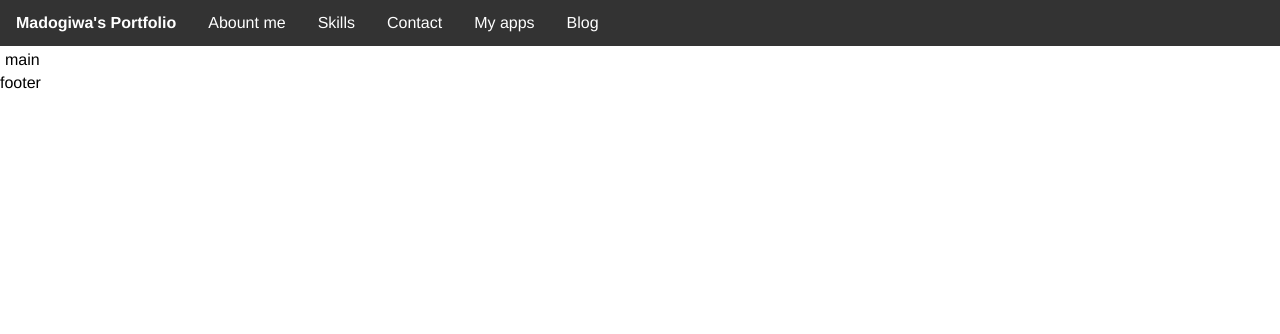
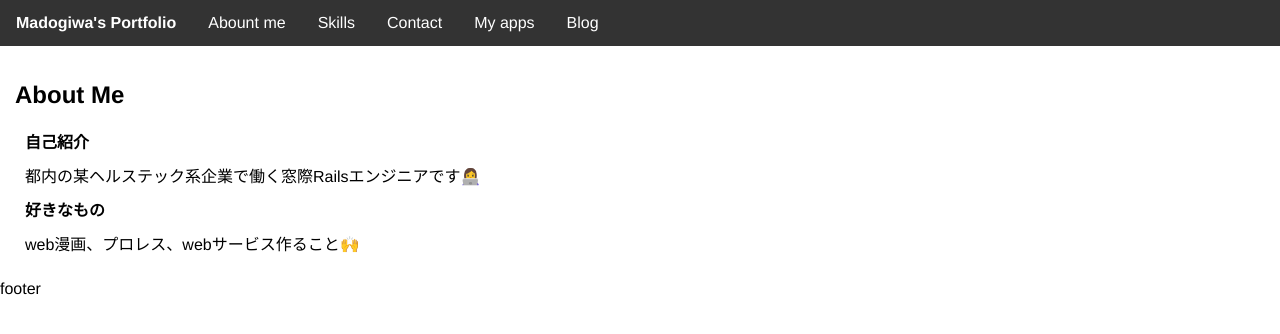
Before and after one commit to Madogiwa0124/portfolio, a Vue app: page / in a window 1280 px wide. Shown: the top 334 px of the page. Built offline with nearby package versions, Linux system fonts and the light colour scheme.

Commit message:
add AboutMe component :gift:

```diff
--- a/src/App.vue
+++ b/src/App.vue
@@ -4,7 +4,7 @@
       <Navbar />
     </header>
     <main>
-      main
+      <AboutMe />
     </main>
     <footer>
       footer
@@ -16,11 +16,13 @@
 import { Component, Vue } from 'vue-property-decorator';
 import HelloWorld from './components/HelloWorld.vue';
 import Navbar from './components/Navbar.vue';
+import AboutMe from './components/AboutMe.vue';
 
 @Component({
   components: {
     HelloWorld,
     Navbar,
+    AboutMe,
   },
 })
 export default class App extends Vue {}
@@ -37,6 +39,10 @@ body {
   padding: 0px;
 }
 
+main {
+  margin: 10px;
+}
+
 #app {
   font-family: 'Avenir', Helvetica, Arial, sans-serif;
   -webkit-font-smoothing: antialiased;
--- /dev/null
+++ b/src/components/AboutMe.vue
@@ -0,0 +1,34 @@
+<template>
+  <div class="aboutme">
+    <h2 class="aboutme--title">About Me</h2>
+    <div class="aboutme__content">
+      <h4 class="aboutme__content--title">自己紹介</h4>
+      <p class="aboutme__content--body">
+        都内の某ヘルステック系企業で働く窓際Railsエンジニアです👩‍💻
+      </p>
+      <h4 class="aboutme__content--title">好きなもの</h4>
+      <p class="aboutme__content--body">
+        web漫画、プロレス、webサービス作ること🙌
+      </p>
+    </div>
+  </div>
+</template>
+<script lang="ts">
+import { Component, Vue } from 'vue-property-decorator';
+
+@Component
+export default class AboutMe extends Vue {
+}
+</script>
+<style lang="scss" scoped>
+  .aboutme{
+    .aboutme__content {
+      .aboutme__content--title {
+        margin: 10px;
+      }
+      .aboutme__content--body {
+        margin: 10px;
+      }
+    }
+  }
+</style>
```
